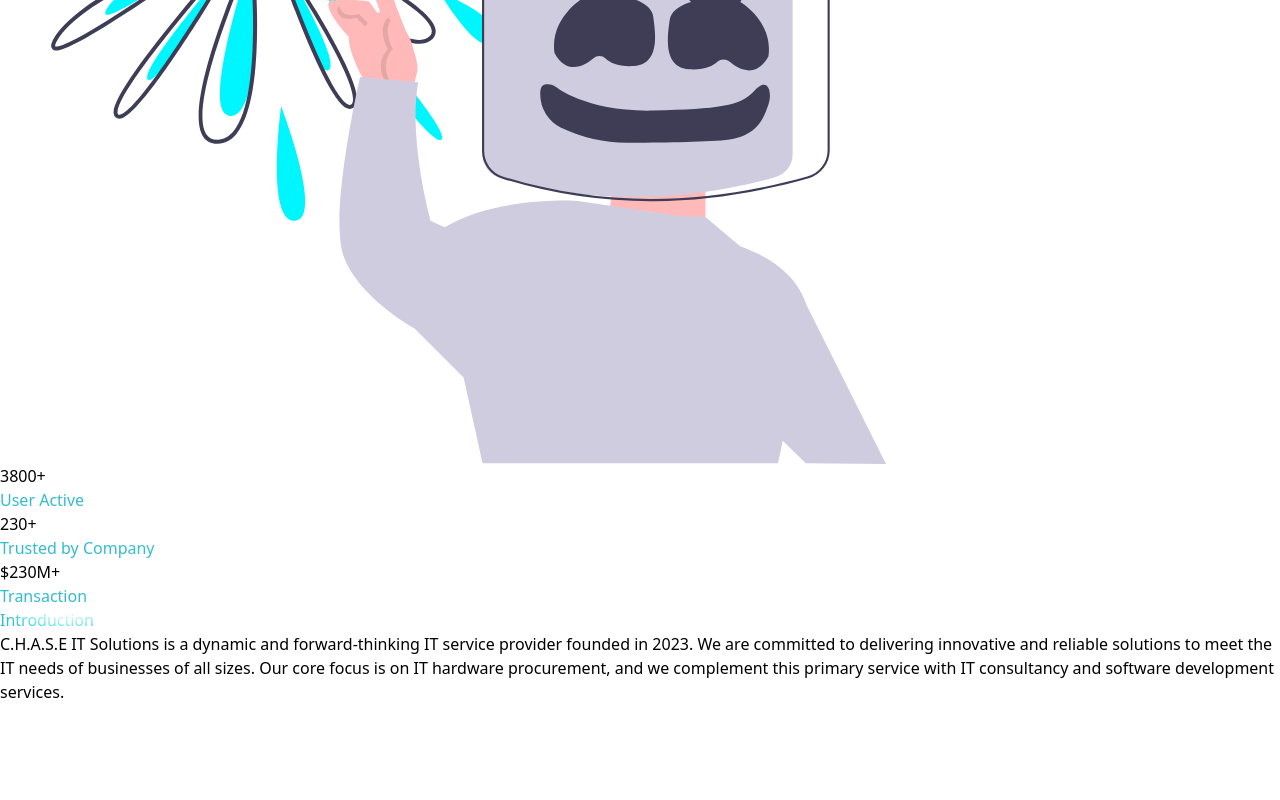
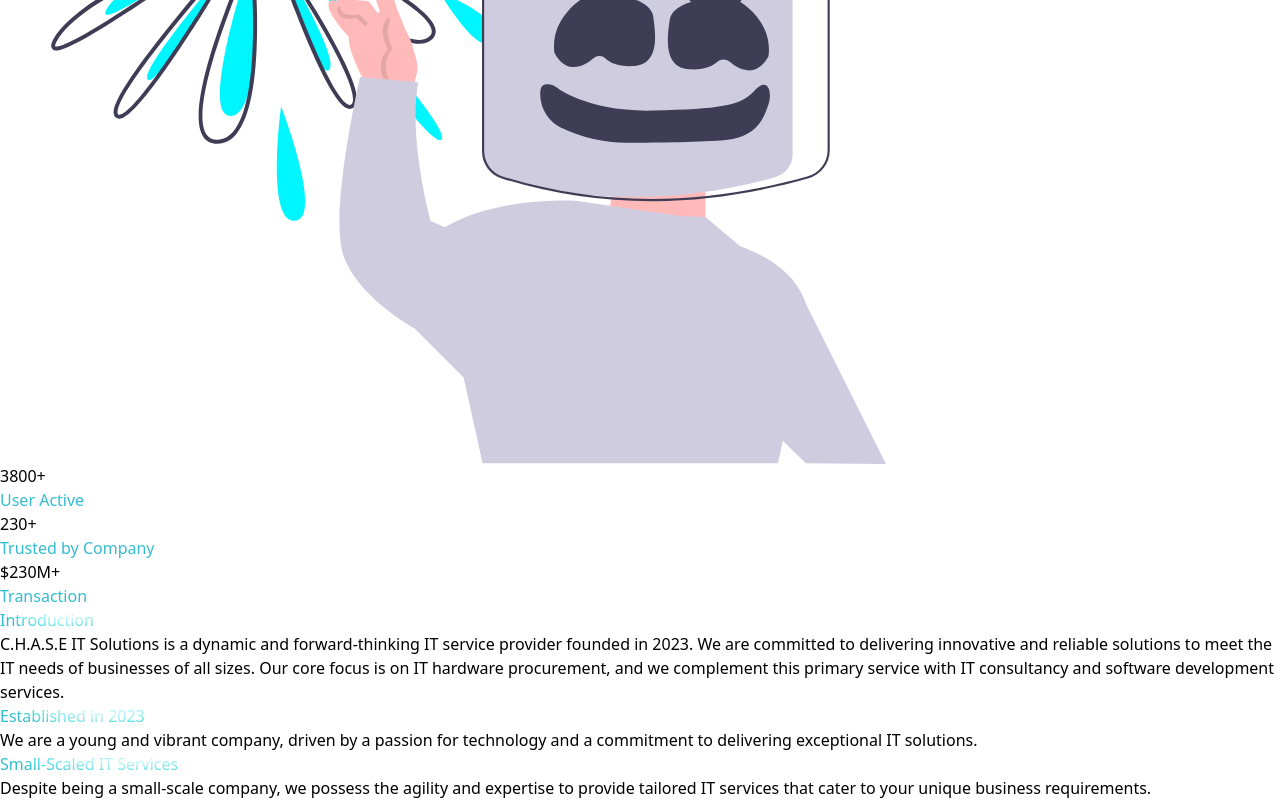
Before and after one commit to DylanLee0918/chase-it-solution-v2, a React (Vite) app: page / in a window 1280 px wide. Shown: the part 752-1552 px from the top of the page. Before the commit the page ends 1456 px from the top, so only its background shows below. Built offline with nearby package versions, Linux system fonts and the light colour scheme.

Commit message:
Finalize introduction and company overview section

```diff
--- a/src/Root.tsx
+++ b/src/Root.tsx
@@ -1,5 +1,11 @@
 import React, { FunctionComponent } from "react";
-import { Navbar, Hero, Stats, Introduction } from "./core/components";
+import {
+  Navbar,
+  Hero,
+  Stats,
+  Introduction,
+  CompanyOverview,
+} from "./core/components";
 import styles from "./style";
 
 const App: FunctionComponent = () => {
@@ -22,6 +28,7 @@
           <div className={`${styles.boxWidth}`}>
             <Stats />
             <Introduction />
+            <CompanyOverview />
           </div>
         </div>
       </div>
--- a/src/core/components/CompanyOverview.tsx
+++ b/src/core/components/CompanyOverview.tsx
@@ -1,10 +1,34 @@
 import React, { FunctionComponent } from "react";
+import styles from "../../style";
 
 const CompanyOverview: FunctionComponent = () => {
   return (
-    <>
-      <div>CompanyOverview</div>
-    </>
+    <React.Fragment>
+      <section className='w-full'>
+        <div className='sm:flex sm:flex-row sm:justify-between flex flex-col'>
+          <div className='sm:w-[30vw] flex flex-col justify-center my-16'>
+            <h3 className='font-poppins font-semibold text-[32px] text-white'>
+              <span className='text-gradient'>Established in 2023</span>
+              <p className={`${styles.paragraph} mt-5 z-[5] font-normal`}>
+                We are a young and vibrant company, driven by a passion for
+                technology and a commitment to delivering exceptional IT
+                solutions.
+              </p>
+            </h3>
+          </div>
+          <div className='sm:w-[30vw] flex flex-col justify-center'>
+            <h3 className='font-poppins font-semibold text-[32px] text-white'>
+              <span className='text-gradient'>Small-Scaled IT Services</span>
+              <p className={`${styles.paragraph} mt-5 z-[5] font-normal`}>
+                Despite being a small-scale company, we possess the agility and
+                expertise to provide tailored IT services that cater to your
+                unique business requirements.
+              </p>
+            </h3>
+          </div>
+        </div>
+      </section>
+    </React.Fragment>
   );
 };
 
--- a/src/core/components/Introduction.tsx
+++ b/src/core/components/Introduction.tsx
@@ -4,11 +4,11 @@
 const Introduction: FunctionComponent = () => {
   return (
     <React.Fragment>
-      <section className='w-full sm:my-32 my-24 flex flex-col justify-center sm:items-center'>
+      <section className='w-full sm:mt-26 mt-24 flex flex-col justify-center sm:items-center'>
         <h3 className='font-poppins font-semibold text-[32px] text-white'>
           <span className='text-gradient'>Introduction</span>
         </h3>
-        <p className={`${styles.paragraph} mt-5 z-[5] font-normal`}>
+        <p className={`${styles.paragraph} mt-5 z-[5] font-normal text-center`}>
           C.H.A.S.E IT Solutions is a dynamic and forward-thinking IT service
           provider founded in 2023. We are committed to delivering innovative
           and reliable solutions to meet the IT needs of businesses of all
```
